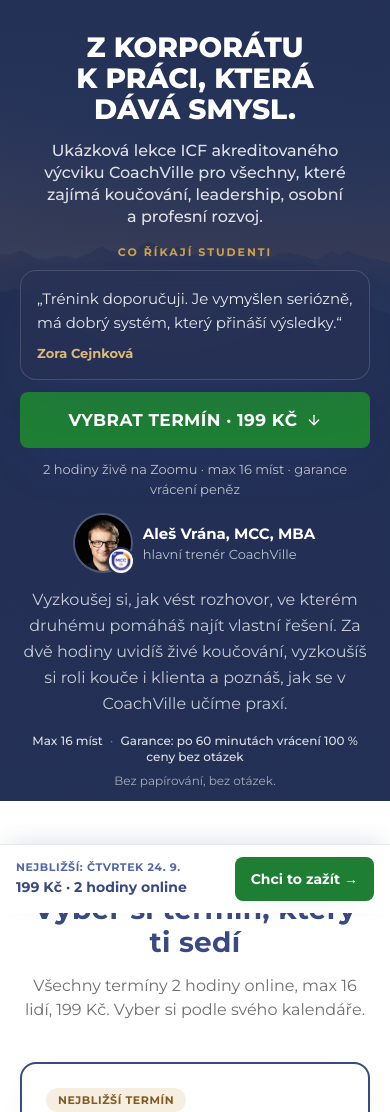
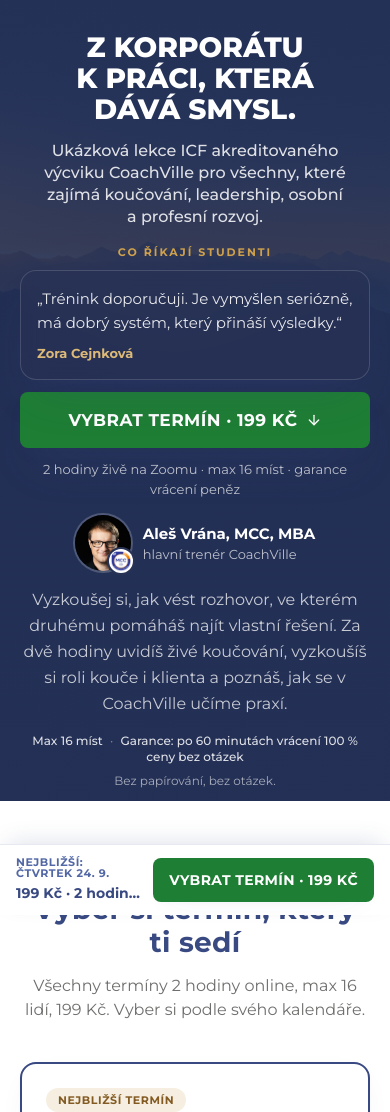
Before and after one commit to ales-vrana/workshop, a Next.js app: page /workshop/ in a window 390 px wide. Shown: the top 1112 px of the page. Built offline with nearby package versions, Linux system fonts and the light colour scheme; no server answers.

Commit message:
Show the sticky CTA after 120px of scroll.
Hide it while #terminy is in view, match the hero button label, and keep the bar unfocusable when off-screen.

Co-authored-by: ales-vrana <ales-vrana@users.noreply.github.com>

```diff
--- a/components/StickyCTA.tsx
+++ b/components/StickyCTA.tsx
@@ -4,53 +4,38 @@ import { useEffect, useState } from "react";
 import { WORKSHOP } from "@/lib/config";
 
 /**
- * Sticky lišta s CTA (UX vlna 1, bod H).
+ * Sticky lišta s CTA.
  *
- * Zobrazí se, až když hero tlačítko (#hero-cta) odjede z obrazu nahoru.
- * Skryje se, dokud je v obraze sekce #terminy - tam jsou vlastní tlačítka.
- * Texty jsou napojené na konfiguraci (cena, délka, nejbližší termín).
+ * Zobrazí se po scrollY > 120. Skryje se, když je v obraze #terminy
+ * (IntersectionObserver, threshold 0.1), aby nestála vedle karet termínů.
  */
 export function StickyCTA() {
-  const [heroCtaPassed, setHeroCtaPassed] = useState(false);
+  const [scrolled, setScrolled] = useState(false);
   const [terminyInView, setTerminyInView] = useState(false);
 
   useEffect(() => {
-    const heroCta = document.getElementById("hero-cta");
+    const onScroll = () => setScrolled(window.scrollY > 120);
+    onScroll();
+    window.addEventListener("scroll", onScroll, { passive: true });
+
     const terminy = document.getElementById("terminy");
-
-    const observers: IntersectionObserver[] = [];
-
-    if (heroCta) {
-      const o = new IntersectionObserver(
-        ([entry]) => {
-          // „Prošel" = tlačítko je celé nad horní hranou obrazu
-          setHeroCtaPassed(!entry.isIntersecting && entry.boundingClientRect.bottom < 0);
-        },
-        { threshold: 0 }
+    let obs: IntersectionObserver | null = null;
+    if (terminy) {
+      obs = new IntersectionObserver(
+        ([entry]) => setTerminyInView(entry.isIntersecting),
+        { threshold: 0.1 },
       );
-      o.observe(heroCta);
-      observers.push(o);
-    } else {
-      // Fallback, kdyby tlačítko chybělo: podle scrollu jako dřív
-      const handler = () => setHeroCtaPassed(window.scrollY > 600);
-      handler();
-      window.addEventListener("scroll", handler, { passive: true });
-      observers.push({ disconnect: () => window.removeEventListener("scroll", handler) } as IntersectionObserver);
+      obs.observe(terminy);
     }
 
-    if (terminy) {
-      const o = new IntersectionObserver(
-        ([entry]) => setTerminyInView(entry.isIntersecting),
-        { threshold: 0, rootMargin: "0px 0px -20% 0px" }
-      );
-      o.observe(terminy);
-      observers.push(o);
-    }
-
-    return () => observers.forEach((o) => o.disconnect());
+    return () => {
+      window.removeEventListener("scroll", onScroll);
+      obs?.disconnect();
+    };
   }, []);
 
-  const visible = heroCtaPassed && !terminyInView;
+  const visible = scrolled && !terminyInView;
+  const linkTabIndex = visible ? undefined : -1;
 
   return (
     <>
@@ -60,6 +45,7 @@ export function StickyCTA() {
         role="region"
         aria-label="Rychlé CTA"
         aria-hidden={!visible}
+        inert={!visible ? true : undefined}
       >
         <div className="flex items-center gap-3">
           <div className="flex-1 min-w-0">
@@ -78,9 +64,10 @@ export function StickyCTA() {
           </div>
           <a
             href="#terminy"
-            className="inline-flex items-center justify-center px-4 py-3 bg-cta-500 hover:bg-cta-600 active:bg-cta-700 text-white font-bold text-sm rounded-lg shadow-soft min-h-[44px] whitespace-nowrap"
+            tabIndex={linkTabIndex}
+            className="inline-flex items-center justify-center px-4 py-3 bg-cta-500 hover:bg-cta-600 active:bg-cta-700 text-white font-bold text-sm uppercase tracking-wide rounded-lg shadow-soft min-h-[44px] whitespace-nowrap"
           >
-            Chci to zažít →
+            Vybrat termín · 199 Kč
           </a>
         </div>
       </div>
@@ -91,6 +78,7 @@ export function StickyCTA() {
         role="region"
         aria-label="Rychlé CTA"
         aria-hidden={!visible}
+        inert={!visible ? true : undefined}
       >
         <div className="mx-auto max-w-content px-6 lg:px-8 pb-4 lg:pb-6">
           <div className="mx-auto max-w-2xl rounded-2xl bg-white/95 backdrop-blur-md shadow-lifted border border-navy-100/60 px-5 py-4 flex items-center gap-5">
@@ -115,9 +103,10 @@ export function StickyCTA() {
             </div>
             <a
               href="#terminy"
-              className="inline-flex items-center justify-center px-5 lg:px-6 py-3 lg:py-3.5 bg-cta-500 hover:bg-cta-600 active:bg-cta-700 text-white font-bold text-sm lg:text-base rounded-lg shadow-soft hover:shadow-lifted hover:-translate-y-0.5 transition-all min-h-[48px] whitespace-nowrap focus-visible:ring-4 focus-visible:ring-cta-500/40"
+              tabIndex={linkTabIndex}
+              className="inline-flex items-center justify-center px-5 lg:px-6 py-3 lg:py-3.5 bg-cta-500 hover:bg-cta-600 active:bg-cta-700 text-white font-bold text-sm lg:text-base uppercase tracking-wide rounded-lg shadow-soft hover:shadow-lifted hover:-translate-y-0.5 transition-all min-h-[48px] whitespace-nowrap focus-visible:ring-4 focus-visible:ring-cta-500/40"
             >
-              Chci to zažít →
+              Vybrat termín · 199 Kč
             </a>
           </div>
         </div>
```
